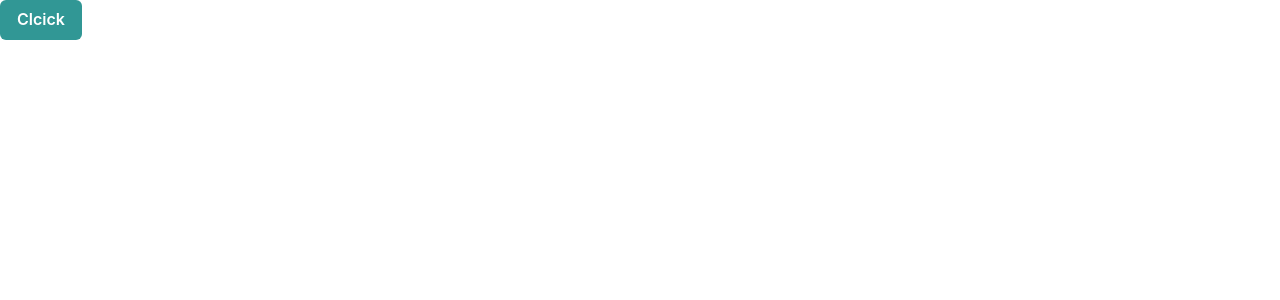
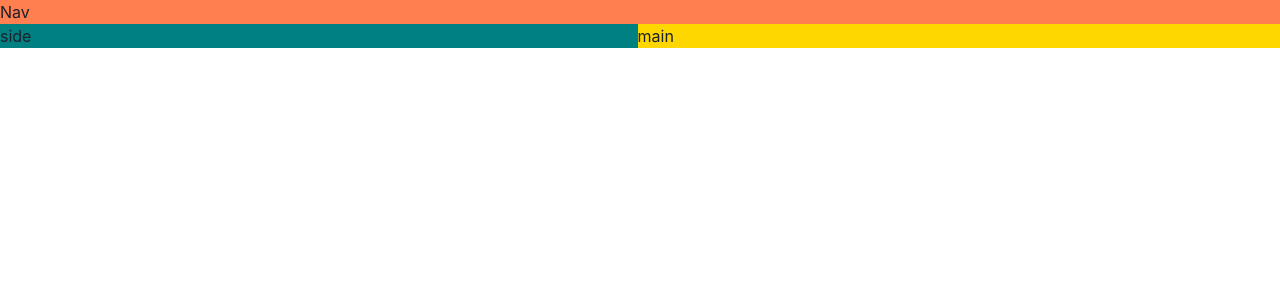
Before and after one commit to anyazeng/gamedar, a React (Vite) app: page / in a window 1280 px wide. Shown: the top 300 px of the page. Built offline with nearby package versions, Linux system fonts and the light colour scheme.

Commit message:
feat: build responsive layout

```diff
--- a/src/App.tsx
+++ b/src/App.tsx
@@ -1,11 +1,27 @@
-import { useState } from "react";
-import reactLogo from "./assets/react.svg";
-import { Button, ButtonGroup } from "@chakra-ui/react";
+import { Grid, GridItem, Show } from "@chakra-ui/react";
 
 function App() {
-  const [count, setCount] = useState(0);
+  return (
+    <Grid
+      templateAreas={{
+        base: `"nav" "main"`,
+        lg: `"nav nav" "side main"`,
+      }}
+    >
+      <GridItem area="nav" bg="coral">
+        Nav
+      </GridItem>
+      <Show above="lg">
+        <GridItem area="side" bg="teal">
+          side
+        </GridItem>
+      </Show>
 
-  return <Button colorScheme="teal">Clcick</Button>;
+      <GridItem area="main" bg="gold">
+        main
+      </GridItem>
+    </Grid>
+  );
 }
 
 export default App;
--- a/src/main.tsx
+++ b/src/main.tsx
@@ -2,7 +2,6 @@ import React from "react";
 import ReactDOM from "react-dom/client";
 import { ChakraProvider } from "@chakra-ui/react";
 import App from "./App";
-import "./index.css";
 
 ReactDOM.createRoot(document.getElementById("root") as HTMLElement).render(
   <React.StrictMode>
```
